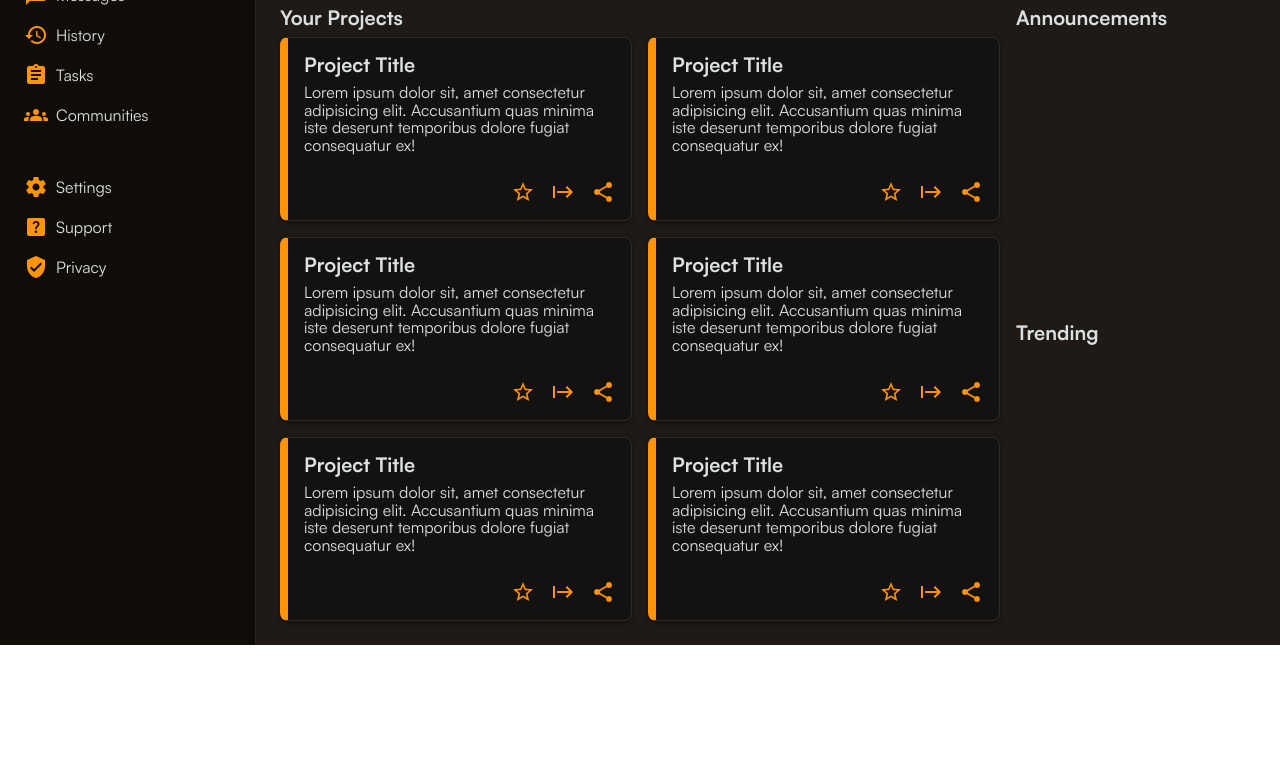
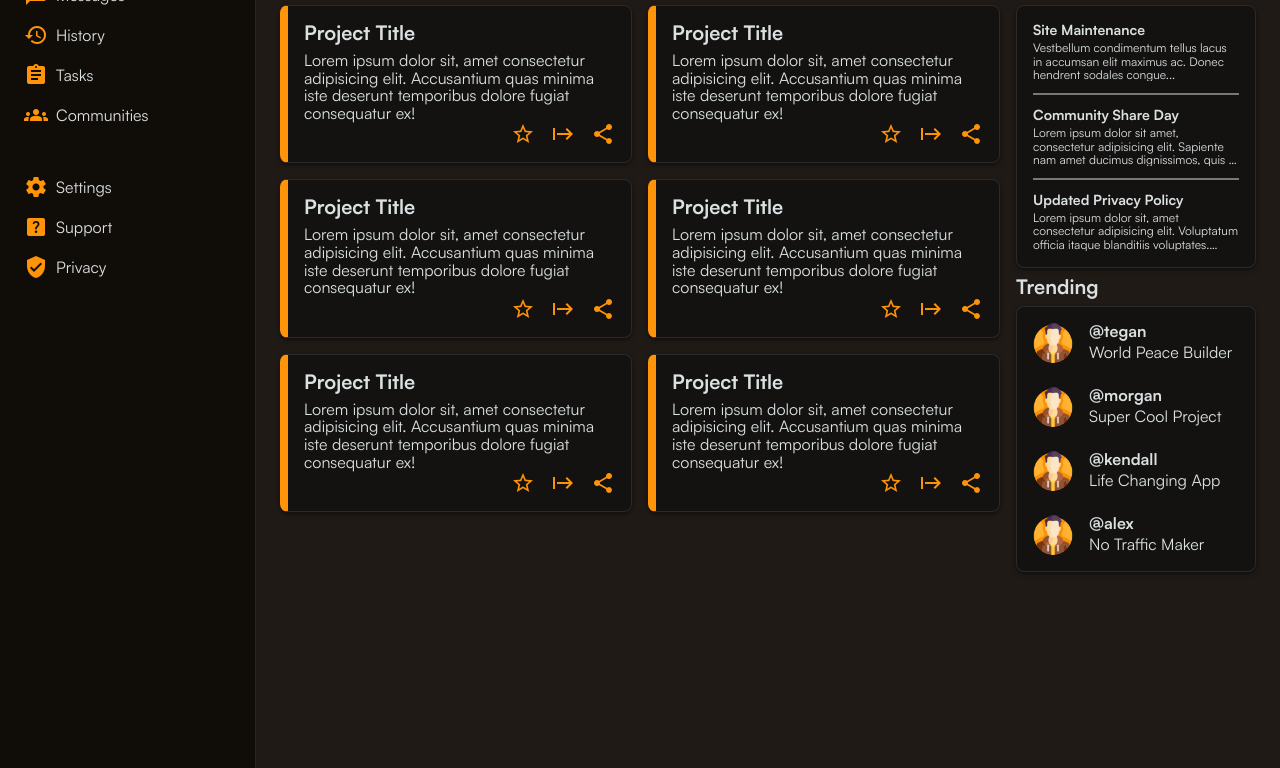
Before and after one commit to DGUXdesigns/admin-dashboard, a plain HTML site: page index.html in a window 1280 px wide. Shown: the part 174-942 px from the top of the page. Before the commit the page ends 819 px from the top, so only its background shows below. Drawn offline with Linux system fonts and the light colour scheme.

Commit message:
feat: Update layout and style of main content
-Styled announcements and trending cards

```diff
--- a/index.html
+++ b/index.html
@@ -46,14 +46,14 @@
 			<div class="avatar">
 				<img src="./images/man.png" alt="User's profile picture" class="avatar">
 			</div>
-			<h3>Dave The Dev</h3>
+			<h3>morgan</h3>
 		</div>
 
 		<div class="bottom-left">
 			<div class="image"> </div>
 			<div class="greeting">
 				<p>Hi there,</p>
-				<h2>Dave The Dave(@Dave)</h2>
+				<h2>Morgan Oakley (@morgan)</h2>
 			</div>
 		</div>
 
@@ -155,14 +155,76 @@
 				</div>
 			</div>
 		</div>
-
+		<!-- Announcements -->
 		<div class="announcements">
 			<h3>Announcements</h3>
-		</div>
 
-		<div class="trending">
-			<h3>Trending</h3>
-		</div>
+			<div class="updates">
+				<div class="notice">
+					<h4>Site Maintenance</h4>
+					<p>Vestbellum condimentum tellus lacus in accumsan elit maximus ac. Donec hendrent sodales congue...</p>
+					<hr>
+					<div class="notice">
+						<h4>Community Share Day</h4>
+						<p>Lorem ipsum dolor sit amet, consectetur adipisicing elit. Sapiente nam amet ducimus dignissimos, quis a
+							praesentium quisquam nobis fugiat, facere eos, omnis consequuntur optio quod. Similique fuga hic nostrum
+							labore.</p>
+					</div>
+					<hr>
+					<div class="notice">
+						<h4>Updated Privacy Policy</h4>
+						<p>Lorem ipsum dolor sit, amet consectetur adipisicing elit. Voluptatum officia itaque blanditiis
+							voluptates. Dolore dignissimos nemo molestias animi nihil repellat quam omnis doloribus delectus
+							doloremque eius, placeat recusandae facilis. Totam.</p>
+					</div>
+				</div>
+			</div>
+
+			<div class="trending">
+				<h3>Trending</h3>
+
+				<div class="content">
+					<div class="topics">
+						<div class="avatar">
+							<img src="./images/man.png" alt="User's profile picture" class="avatar">
+						</div>
+						<div class="author">
+							<p class="bold">@tegan</p>
+							<p>World Peace Builder</p>
+						</div>
+					</div>
+
+					<div class="topics">
+						<div class="avatar">
+							<img src="./images/man.png" alt="User's profile picture" class="avatar">
+						</div>
+						<div class="author">
+							<p class="bold">@morgan</p>
+							<p>Super Cool Project</p>
+						</div>
+					</div>
+
+					<div class="topics">
+						<div class="avatar">
+							<img src="./images/man.png" alt="User's profile picture" class="avatar">
+						</div>
+						<div class="author">
+							<p class="bold">@kendall</p>
+							<p>Life Changing App</p>
+						</div>
+					</div>
+
+					<div class="topics">
+						<div class="avatar">
+							<img src="./images/man.png" alt="User's profile picture" class="avatar">
+						</div>
+						<div class="author">
+							<p class="bold">@alex</p>
+							<p>No Traffic Maker</p>
+						</div>
+					</div>
+				</div>
+			</div>
 	</main>
 </body>
 
--- a/stylesheet.css
+++ b/stylesheet.css
@@ -7,9 +7,12 @@
     --accent: #ff9408;
     font-family: Satoshi-Regular, Helvetica, sans-serif;
     color: var(--secondary-clr);
-    box-sizing: border-box;
     padding: 0;
     margin: 0;
+}
+
+* {
+    box-sizing: border-box;
 }
 
 h2{
@@ -34,6 +37,14 @@ h3 {
     margin: 0;
 }
 
+h4 {
+    font-family: Satoshi-Bold, Arial, Helvetica, sans-serif;
+    font-size: 0.875rem;
+    line-height: 1.1;
+    margin: 0;
+}
+
+/* TODO: Add button Hover States */
 button {
     border: none;
     background: var(--accent);
@@ -44,6 +55,7 @@ button {
 }
 
 body {
+    overflow: auto;
     height: 100vh;
     margin: 0;
     text-align: left;
@@ -117,6 +129,7 @@ label {
 input {
     box-sizing: border-box;
     height: 2rem;
+    width: 100%;
     background: rgba(174, 172, 146, 0.20);
     border: none;
     border-radius: 1rem;
@@ -183,7 +196,7 @@ main {
     background-color: #201A17;
     padding: 1.5rem;
     display: grid;
-    gap: 1rem;
+    gap: 1.5rem 1rem;
     grid-template: repeat(2, 1fr) / 3fr 1fr;
     grid-template-areas:
     "projects announcements"
@@ -234,8 +247,78 @@ main {
 /* announcements */
 .announcements {
     grid-area: announcements;
+    display: flex;
+    flex-direction: column;
+    gap: 0.5rem;
 }
 
+.notice {
+    display: flex;
+    flex-direction: column;
+    gap: 0.25rem;
+}
+
+.notice p {
+    font-size: 0.75rem;
+    display: -webkit-box;
+    line-clamp: 3;
+    -webkit-line-clamp: 3;
+    -webkit-box-orient: vertical;
+    overflow: hidden;
+    text-overflow: ellipsis;
+}
+
+hr {
+    width: 100%;
+    border: 1px solid rgba(219, 224, 225, 0.5);
+}
+
+.updates {
+    background: #131211;
+    border: 1px solid;
+    border-radius: 0.5rem;
+    box-shadow: 0px 2px 4px rgba(0, 0, 0, 0.5);
+    border: 1px solid rgba(255, 255, 255, 0.1);
+    padding: 1rem;
+    display: flex;
+    flex-direction: column;
+    gap: 0.5rem;
+    width: auto;
+    min-width: 150px;
+}
+
+/* trending */
 .trending {
     grid-area: trending;
+    display: flex;
+    flex-direction: column;
+    gap: 0.5rem;
 }
+.content {
+    background: #131211;
+    border: 1px solid;
+    border-radius: 0.5rem;
+    box-shadow: 0px 2px 4px rgba(0, 0, 0, 0.5);
+    border: 1px solid rgba(255, 255, 255, 0.1);
+    padding: 1rem;
+    display: flex;
+    flex-direction: column;
+    gap: 1.5rem;
+    width: auto;
+    min-width: 150px;
+}
+
+.author {
+    display: flex;
+    flex-direction: column;
+    gap: 0.25rem;
+}
+
+.topics {
+    display: flex;
+    gap: 1rem;
+}
+
+.topics .bold {
+    font-family: Satoshi-Bold, Arial, Helvetica, sans-serif;
+}
```
